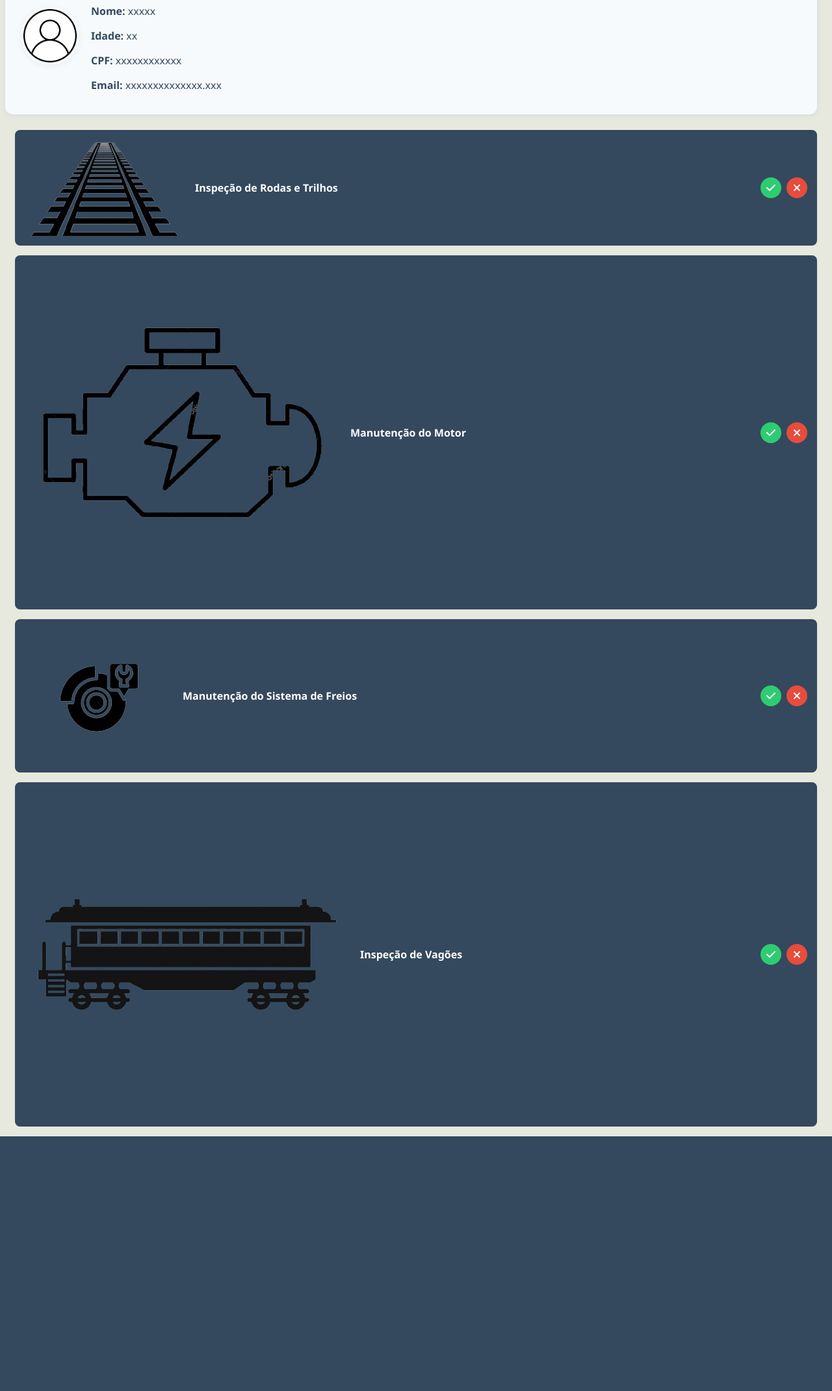
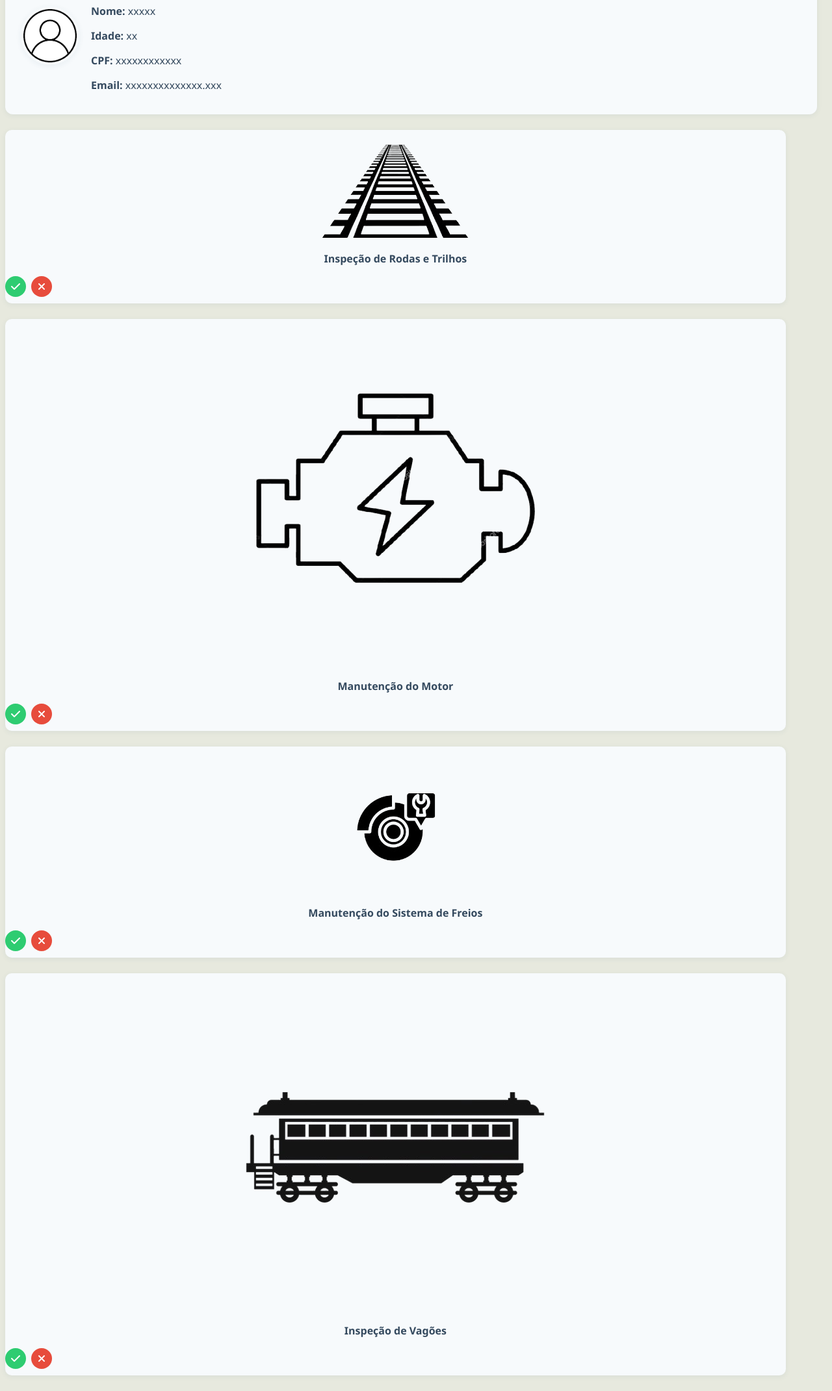
Before and after one commit to Lucascode06/SA---Thomas-o-Trem, a PHP site: page /public/manutencao.php in a window 1280 px wide. Shown: the part 219-2360 px from the top of the page at 65% size. Before the commit the page ends 1968 px from the top, so only its background shows below. Run offline with PHP 8.4, Linux system fonts and the light colour scheme.

Commit message:
css fix 1.2

```diff
--- a/public/relatorio.php
+++ b/public/relatorio.php
@@ -29,7 +29,7 @@
 
 <div class="relatorio-box">
   <p>RELATÓRIO</p>
-  <img src="../style/assets/relatorio.png" class="relatorio-icon" alt="Ícone Relatório">
+  <img src="../style/assets/relatorio.png" class="relatorio-icone" alt="Ícone Relatório">
 
   <div class="relatorio-card">
     <div class="relatorio-btn">VELOCIDADE MÉDIA</div>
--- a/style/style.css
+++ b/style/style.css
@@ -206,15 +206,13 @@ nav ul li a:hover {
 
 /* === MANUTENÇÃO === */
 .manutencao-item {
-  display: flex;
-  align-items: center;
-  background-color: var(--text-color);
-  color: var(--white);
-  margin: 15px;
-  border-radius: var(--border-radius);
-  padding: 15px;
-  gap: 16px;
-  transition: box-shadow var(--transition);
+  background-color: #f7fafc;
+  border-radius: 10px;
+  box-shadow: var(--shadow);
+  padding: 18px 0 10px 0;
+  margin-bottom: 24px;
+  width: 95%;
+  text-align: center;
 }
 
 .botoes {
@@ -325,10 +323,21 @@ nav ul li a:hover {
   text-align: center;
 }
 
-.notificacao-img{
-  width: 50px;
-  height: 50px;
-  border-radius: 50%;
-  object-fit: cover;
-  box-shadow: var(--shadow);
+.dashboard-imagens img,
+.dashboard-icone {
+  width: 100px;
+  height: 60px;
 }
+
+
+.notificacao-img {
+  width: 80px;
+  height: 80px;
+  object-fit: contain;
+}
+
+.relatorio-icone {
+  width: 80px;
+  height: 80px;
+  object-fit: contain;
+}
```
